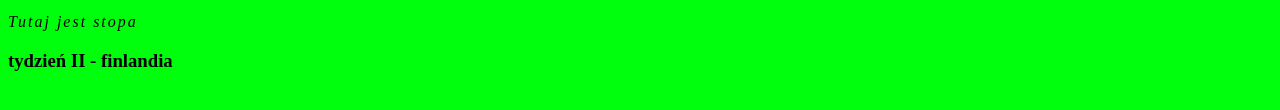
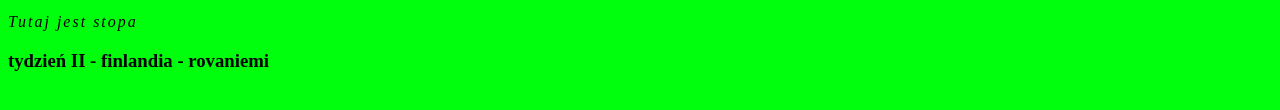
Before and after one commit to wolfort/strona-wsb, a plain HTML site: page index.html in a window 1280 px wide. Shown: the part 256-366 px from the top of the page. Drawn offline with Linux system fonts and the light colour scheme.

Commit message:
rovaniemi

```diff
--- a/index.html
+++ b/index.html
@@ -33,6 +33,6 @@
     <p>Taki fajny drugi paragraf</p>
     <p>Tutaj jest stopa</p>
 
-    <h3>tydzień II - finlandia</h3>
+    <h3>tydzień II - finlandia - rovaniemi</h3>
 </body>
 </html>
```
